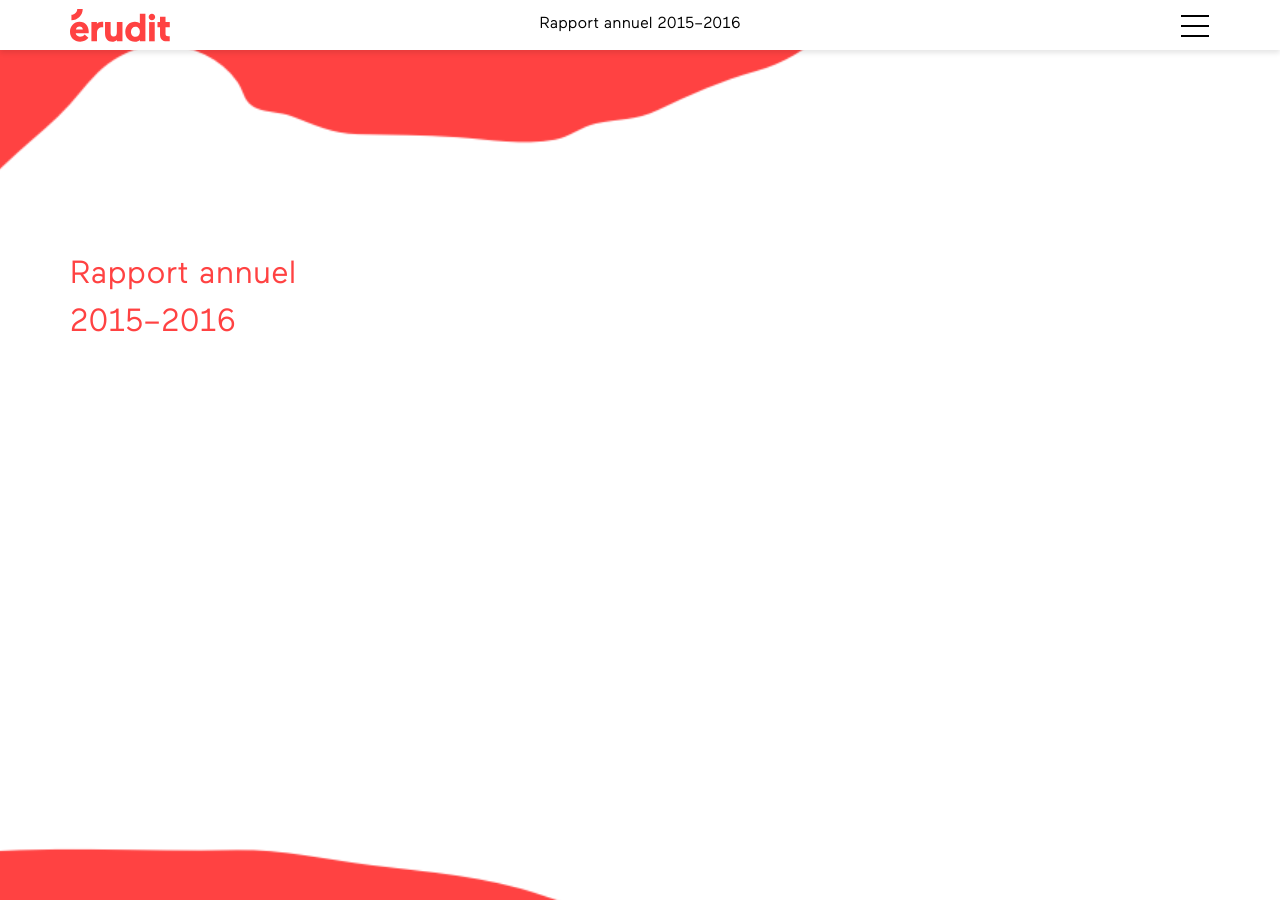
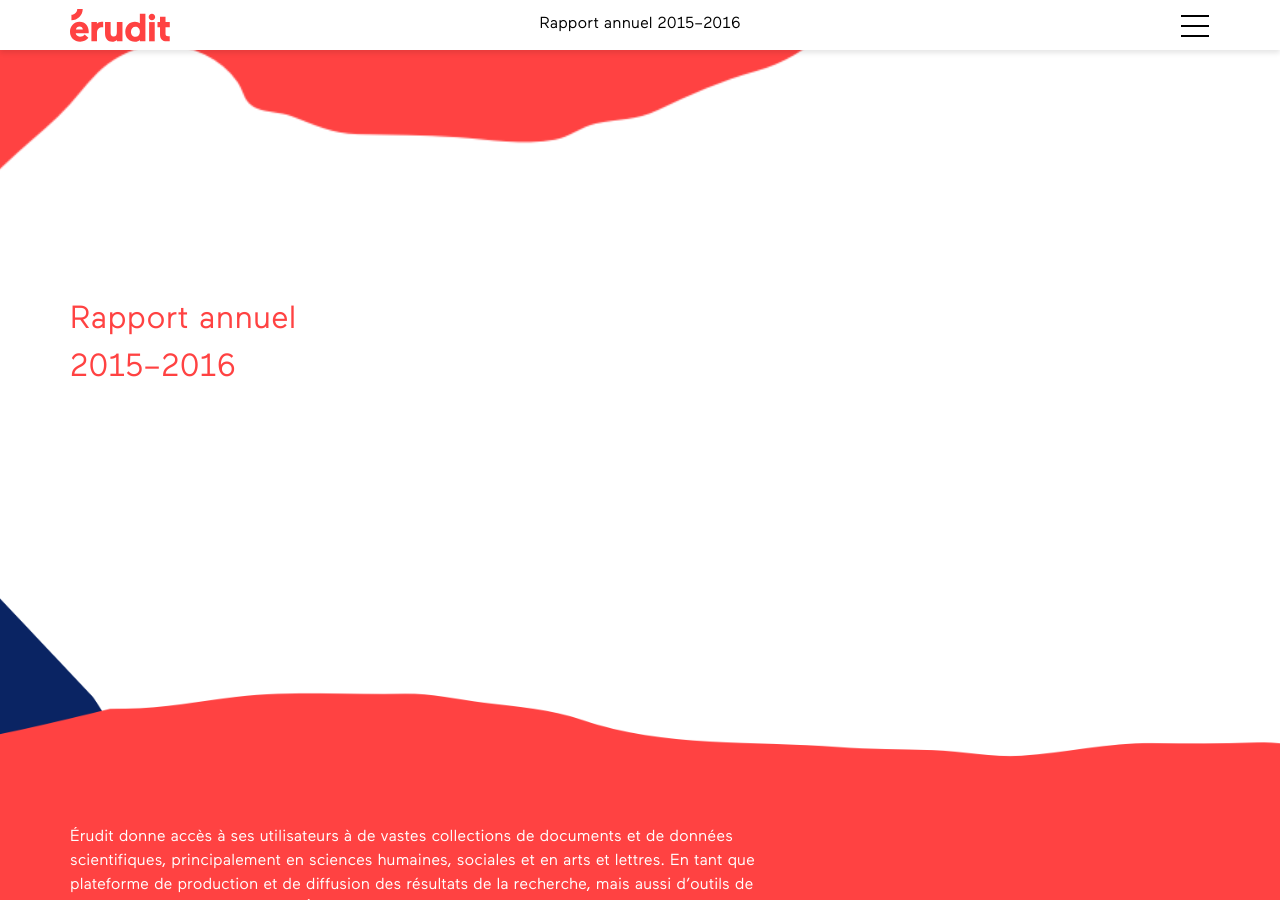
Before and after one commit to sssoz/annual-report-2016, a Jekyll site: the page built from index.html, in a window 1280 px wide and 900 px high, scrolled down 423 px. Built offline with Jekyll 4.4.1, drawn with Linux system fonts in a browser that asks for light colours; some web fonts are replaced.

Commit message:
Adjust background and text heights

```diff
--- a/_sass/_00-couverture.scss
+++ b/_sass/_00-couverture.scss
@@ -5,7 +5,7 @@
 
   h1 {
     color: $coral;
-    top: 75vh;
+    top: 80vh;
     position: relative;
     width: 300px;
   }
--- a/_sass/_backgrounds.scss
+++ b/_sass/_backgrounds.scss
@@ -21,7 +21,7 @@
     background-size: cover;
     background-position: bottom center;
     width: 100%;
-    height: 600px;
+    height: 350px;
     content: " ";
     display: block;
   }
@@ -49,7 +49,7 @@
     background-size: cover;
     background-position: bottom center;
     width: 100%;
-    height: 600px;
+    height: 500px;
     content: " ";
     display: block;
   }
@@ -71,7 +71,7 @@
     background-size: cover;
     background-position: bottom center;
     width: 100%;
-    height: 600px;
+    height: 450px;
     content: " ";
     display: block;
   }
@@ -80,7 +80,7 @@
     background-image: url("../img/bg-06.png");
     background-repeat: no-repeat;
     background-size: cover;
-    background-position: bottom center;
+    background-position: bottom right;
     width: 100%;
     height: 600px;
     content: " ";
@@ -92,7 +92,7 @@
 #bilan-financier {
   background-color: $light-grey;
   color: #000;
-  margin-top: -100px;
+  margin-top: -150px;
 }
 
 #partenaires {
@@ -117,7 +117,7 @@
     background-size: cover;
     background-position: bottom center;
     width: 100%;
-    height: 600px;
+    height: 400px;
     content: " ";
     display: block;
   }
```
